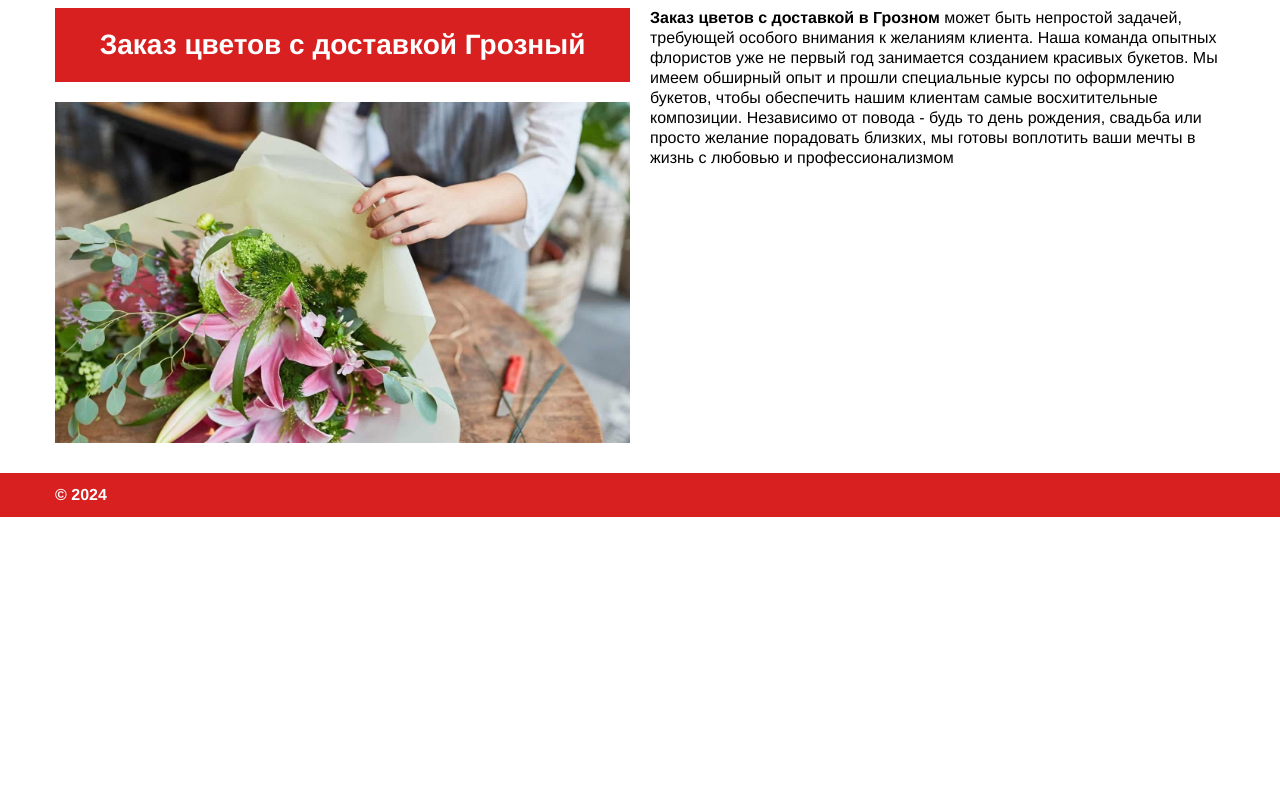
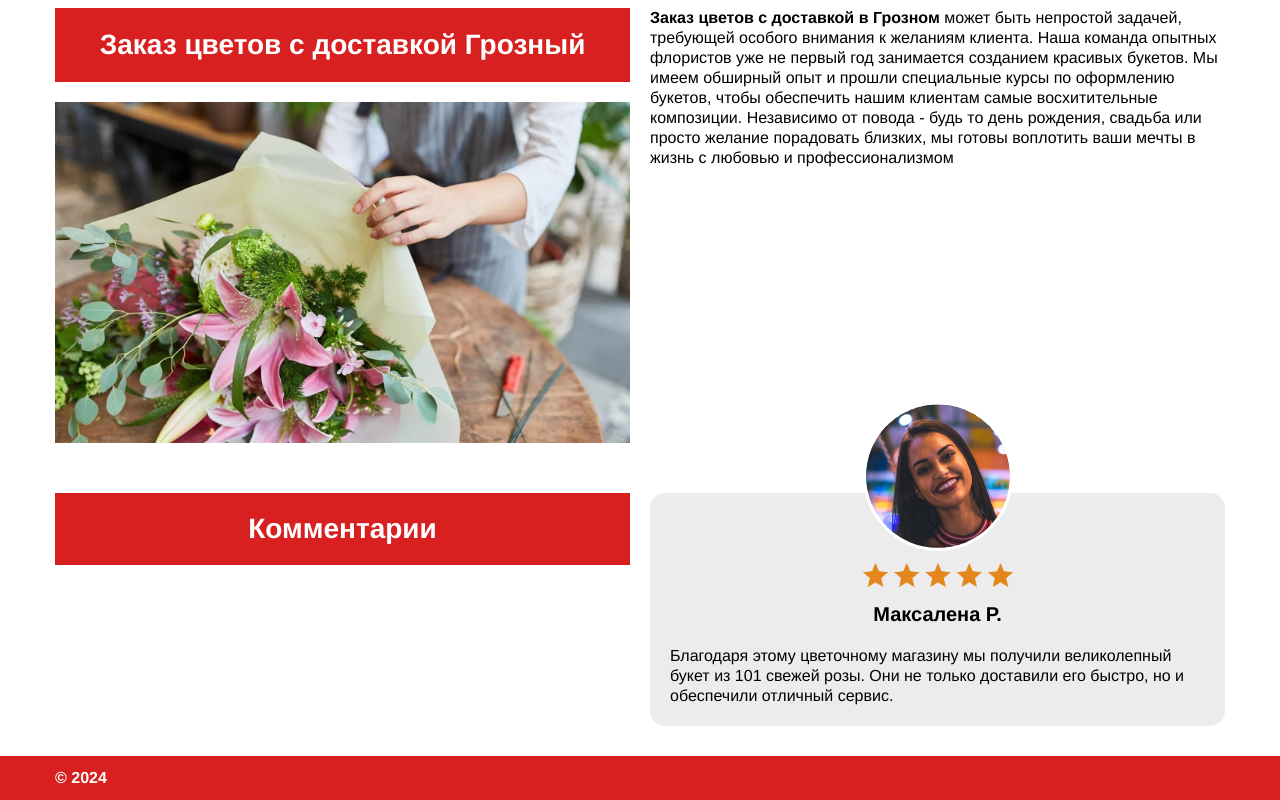
Before and after one commit to Igrok95Ronin/seo-ru-cveti-1, a website: page app/index.html in a window 1280 px wide. Shown: the part 1774-2574 px from the top of the page. Before the commit the page ends 2291 px from the top, so only its background shows below. Drawn offline with Linux system fonts and the light colour scheme; files that its build step writes are made by us from their sources.

Commit message:
add: section comments

```diff
--- a/app/index.html
+++ b/app/index.html
@@ -136,6 +136,24 @@
                 </div>
             </div>
         </section>
+        <section class='comments' data-datasection="uniqueSection-5">
+            <div class='container-fluid'>
+                <div class='row'>
+                    <div class='col-12 container'>
+                        <div class='comments__box'>
+                            <p class="comments__title">Комментарии</p>
+                            <div class="comments__right">
+                                <div class="comments__inner">
+                                    <img  class="comments__img" src="./assets/img/commentimg.png" alt="Комментарии">
+                                    <p class="comments__name">Максалена Р.</p>
+                                    <p class="comments__txt">Благодаря этому цветочному  магазину мы получили  великолепный букет из 101 свежей  розы. Они не только доставили его  быстро, но и обеспечили отличный  сервис.</p>
+                                </div>
+                            </div>
+                        </div>
+                    </div>
+                </div>
+            </div>
+        </section>
 
 
         <section class='' data-datasection="uniqueSection-1">
--- /dev/null
+++ b/src/assets/scss/6_comments.scss
@@ -0,0 +1,60 @@
+.comments {
+    margin-top: 50px;
+}
+.comments__box {
+    display: grid;
+    grid-template-columns: repeat(2, 1fr);
+    gap: 20px;
+}
+.comments__title {
+    color: #fff;
+    background-color: var(--mainColor);
+    padding: 20px 10px;
+    font-weight: 700;
+    font-size: clamp(22px, 4vw, 28px);
+    text-align: center;
+    margin-bottom: 20px;
+    height: fit-content;
+}
+.comments__right {
+}
+.comments__inner {
+    background-color: #ececec;
+    border-radius: 15px;
+    position: relative;
+    padding: 20px;
+    padding-top: 110px;
+}
+.comments__img {
+    width: 150px;
+    height: 150px;
+    object-fit: cover;
+    position: absolute;
+    top: -50%;
+    left: 50%;
+    transform: translate(-50% ,25px);
+    border: 3px solid #fff;
+    border-radius: 50%;
+}
+.comments__name {
+    font-size: 20px;
+    font-weight: 700;
+    text-align: center;
+    margin-bottom: 20px;
+    position: relative;
+    &::before{
+        content: '';
+        position: absolute;
+        background-image: url("../img/stars.png");
+        background-size: contain;
+        background-repeat: no-repeat;
+        width: 150px;
+        height: 50px;
+        left: 50%;
+        top: -40px;
+        transform: translateX(-50%);
+    }
+}
+.comments__txt {
+    line-height: 20px;
+}
```
Also changed, not shown: src/index.html (+18 -0 lines), app/assets/css/style.min.css, app/assets/img/commentimg.png (added), app/assets/img/stars.png (added), src/assets/img/commentimg.png (added), src/assets/img/stars.png (added).
